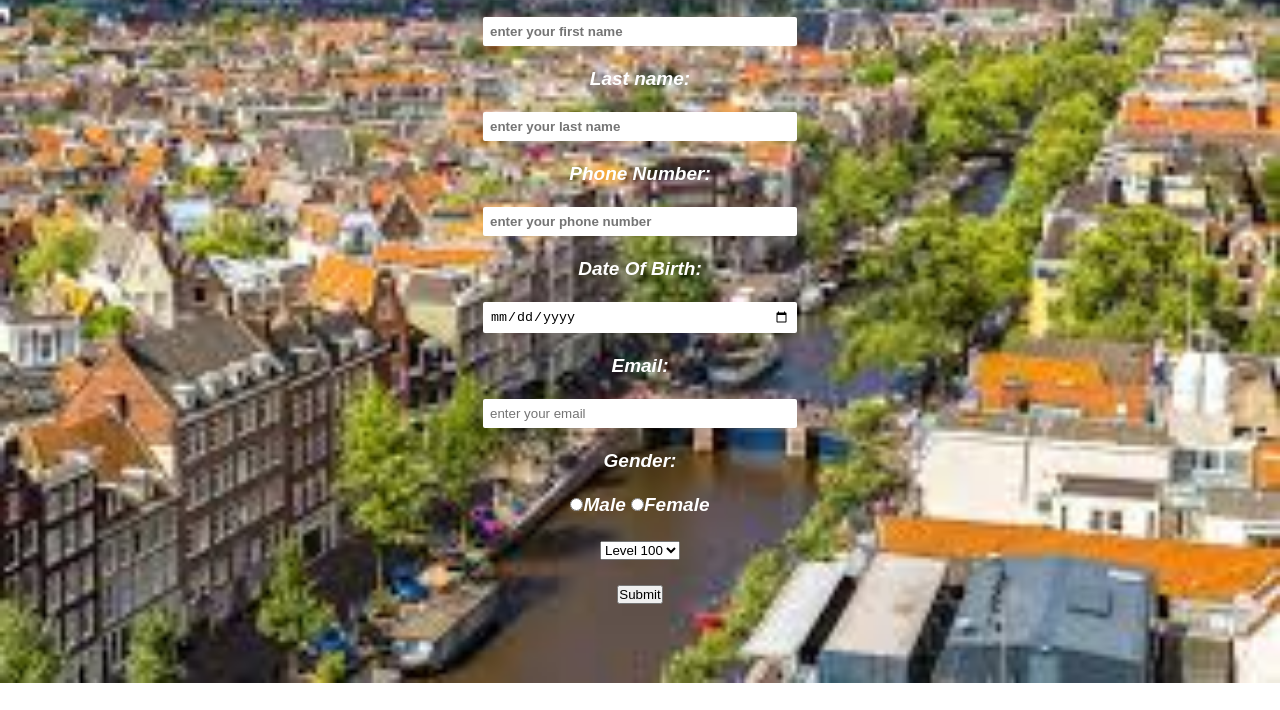
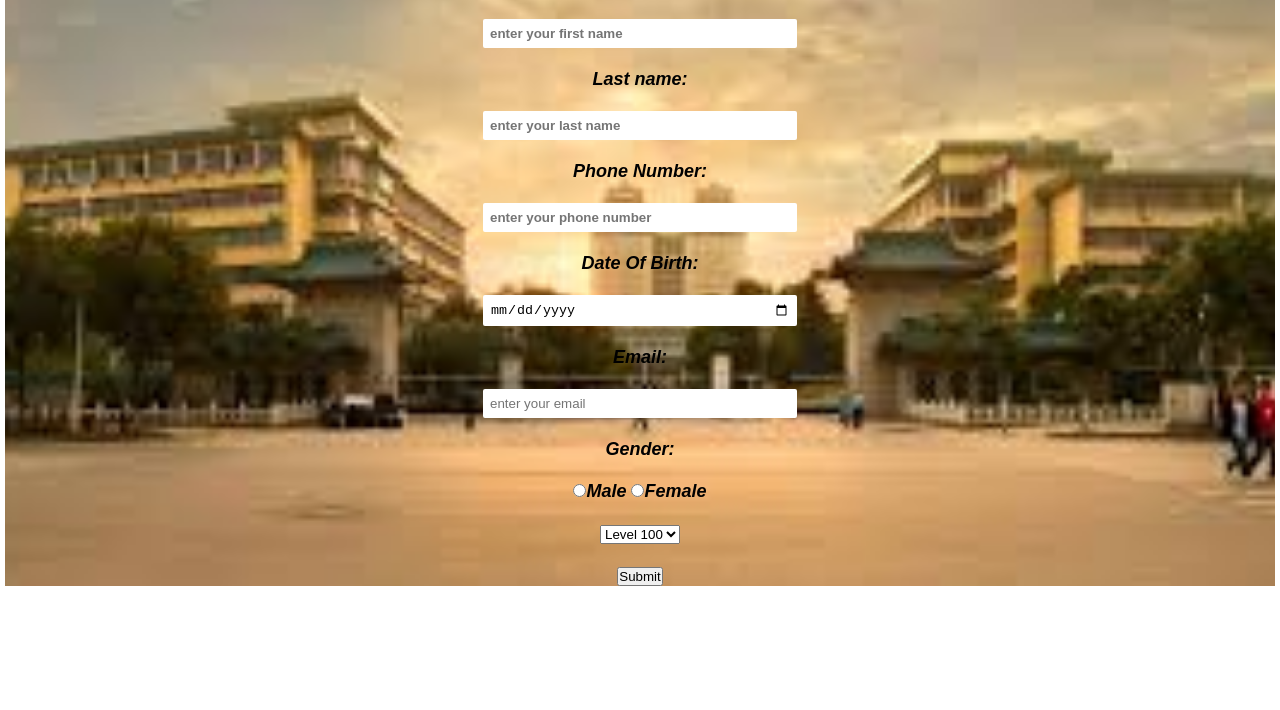
Before and after one commit to GirlsTooCode/git-assignments-laurel, a plain HTML site: page index.html in a window 1280 px wide. Shown: the part 90-800 px from the top of the page. Drawn offline with Linux system fonts and the light colour scheme.

Commit message:
initial commit

```diff
--- a/style.css
+++ b/style.css
@@ -3,7 +3,7 @@
     padding: 0;
 }
 body{
-    background-image:url("images/images\ \(8\).jpg");
+    background-image:url(images/images\ \(11\).jpg);
     background-size: cover;
     background-position: center;
     background-repeat: no-repeat;
@@ -15,13 +15,14 @@ h1{
 }
 
 form{
-    color: white;
-    font-size: 19px;
+    color:black;
+    font-size: 18px;
     font-family: sans-serif;
     font-style: italic;
     font-weight: bold;
     border-collapse: collapse;
-    border-radius: 10px;
+    border:5px solid white;
+
 
 }
 #name{
```
Also changed, not shown: images/images (11).jpg (added), images/images (8).jpg (deleted).
